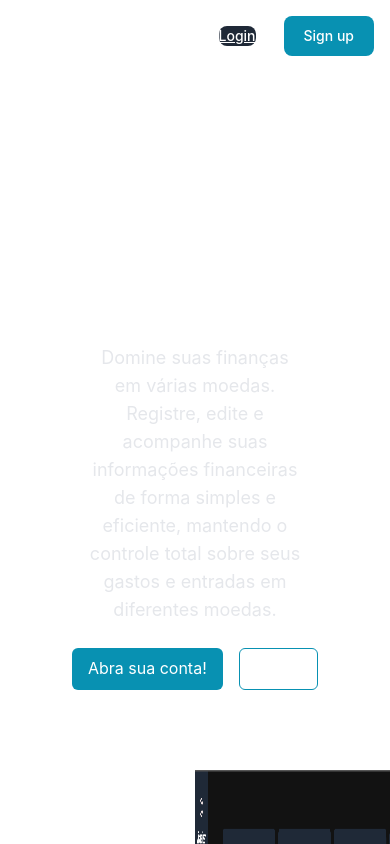
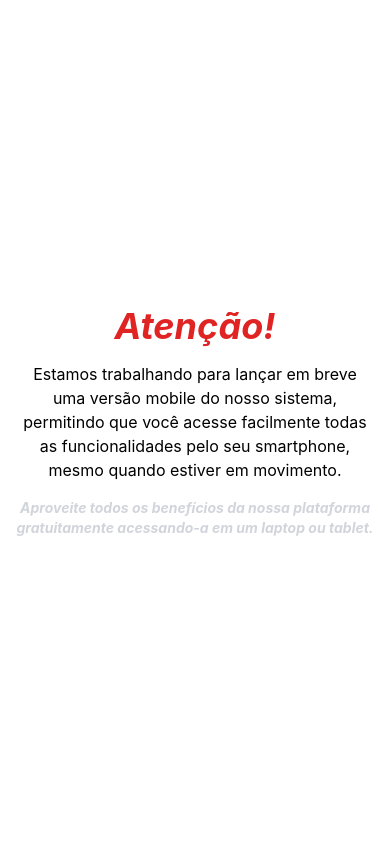
Before and after one commit to devMatheus-Cunha/finovatrack, a Next.js app: page / in a window 390 px wide. Built offline with nearby package versions, Linux system fonts and the light colour scheme; no server answers.

Commit message:
feat: add role for mobile screen

```diff
--- a/src/app/layout.tsx
+++ b/src/app/layout.tsx
@@ -41,7 +41,22 @@ export default function RootLayout({
       <body suppressHydrationWarning>
         <Providers>
           <ThemeProvider attribute="class">
-            {children}
+            <div className="hidden md:block">{children}</div>
+            <div className="flex flex-col gap-4 justify-center items-center h-screen text-center p-4">
+              <h1 className="text-4xl text-red-600 italic font-bold">
+                Atenção!
+              </h1>
+              <p>
+                Estamos trabalhando para lançar em breve uma versão mobile do
+                nosso sistema, permitindo que você acesse facilmente todas as
+                funcionalidades pelo seu smartphone, mesmo quando estiver em
+                movimento.
+              </p>
+              <p className="italic text-gray-300 font-bold text-sm">
+                Aproveite todos os benefícios da nossa plataforma gratuitamente
+                acessando-a em um laptop ou tablet.
+              </p>
+            </div>
             <ToastContainer theme="dark" />
           </ThemeProvider>
           <ReactQueryDevtools initialIsOpen={false} />
```
